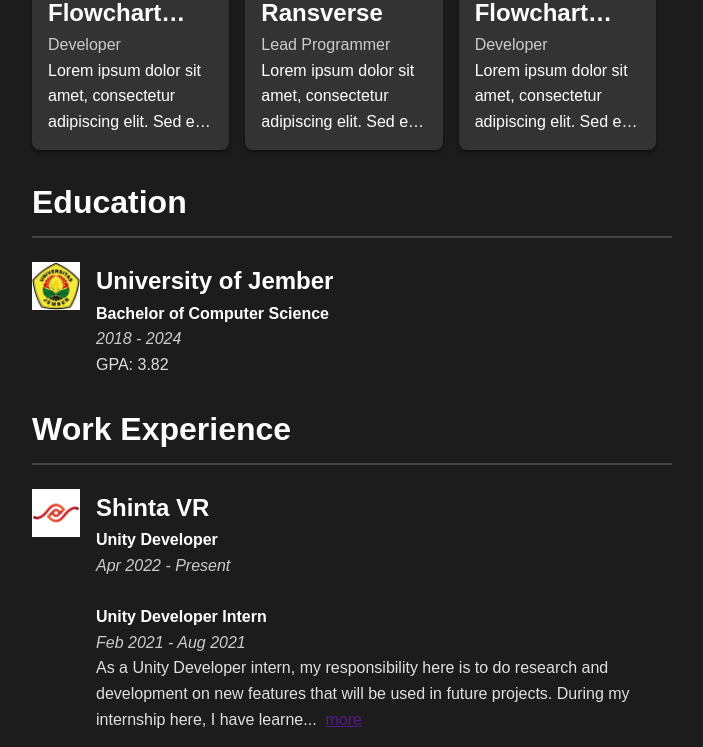
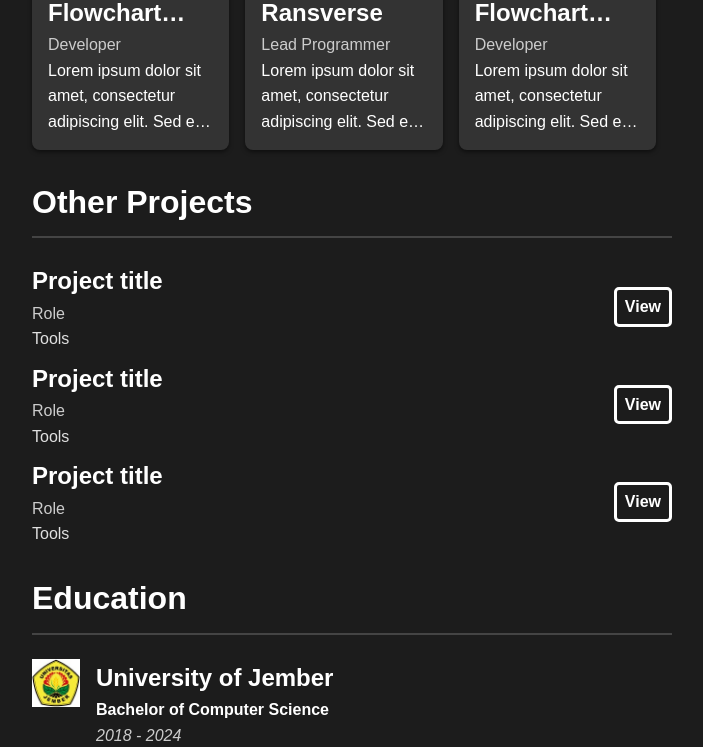
Before and after one commit to KucingMaboek/kucingmaboek.github.io, a website built with webpack: page index.html in a window 1280 px wide. Shown: the part 1274-2021 px from the top of the page, without its empty margins (288-991 px from the left). Built offline with nearby package versions, Linux system fonts and the light colour scheme.

Commit message:
add other project section

```diff
--- a/css/style.css
+++ b/css/style.css
@@ -231,6 +231,109 @@ h2 {
   -webkit-line-clamp: 3;
   line-clamp: 3;
   -webkit-box-orient: vertical;
+}
+
+/* Other Projects Section */
+.other-projects-list {
+  padding: 0;
+  /*margin-left: auto;*/
+  /*margin-right: auto;*/
+  list-style-type: none;
+}
+
+.other-projects-item {
+  /*padding: 8px;*/
+  display: flex;
+  justify-content: space-between;
+  width: 100%;
+  margin: 0;
+  /*background: #333;*/
+  margin-bottom: 8px;
+}
+
+.other-projects-title {
+  font-size: 24px;
+  font-weight: bold;
+  color: #fff;
+  margin: 0;
+  overflow: hidden;
+  text-overflow: ellipsis;
+  display: -webkit-box;
+  -webkit-line-clamp: 1;
+  line-clamp: 1;
+  -webkit-box-orient: vertical;
+}
+
+.other-projects-role {
+  color: #ccc;
+  margin: 0;
+  overflow: hidden;
+  text-overflow: ellipsis;
+  display: -webkit-box;
+  -webkit-line-clamp: 1;
+  line-clamp: 1;
+  -webkit-box-orient: vertical;
+}
+
+.other-projects-tools {
+  margin: 0;
+  overflow: hidden;
+  text-overflow: ellipsis;
+  display: -webkit-box;
+  -webkit-line-clamp: 1;
+  line-clamp: 1;
+  -webkit-box-orient: vertical;
+}
+
+.other-projects-button-container {
+  /*width: 128px;*/
+  display: flex;
+  align-items: center;
+  justify-content: right;
+  /*background-color: blue;*/
+}
+
+.other-project-view-project {
+  color: white;
+  padding: 4px 8px 4px 8px;
+  text-align: center;
+  font-size: 16px;
+  font-weight: 700;
+  text-decoration: none;
+  border: 3px solid white;
+  border-radius: 5px;
+}
+
+.other-project-view-project:hover {
+  background-color: white;
+  color: black;
+  transition: color 0.3s ease;
+}
+
+.show-more-button-container {
+  width: 100%;
+  height: 64px;
+  display: flex;
+  align-items: center;
+  justify-content: center;
+  /*background-color: blue;*/
+}
+
+.show-more-button {
+  color: white;
+  padding: 4px 8px 4px 8px;
+  text-align: center;
+  font-size: 16px;
+  font-weight: 700;
+  text-decoration: none;
+  border: 3px solid white;
+  border-radius: 5px;
+}
+
+.show-more-button:hover {
+  background-color: white;
+  color: black;
+  transition: color 0.3s ease;
 }
 
 /* Education Section */
--- a/index.html
+++ b/index.html
@@ -203,6 +203,51 @@
     </div>
   </div>
 </section>
+<section id="other-projects">
+  <div class="container">
+    <h2>Other Projects</h2>
+    <div>
+      <ul class="other-projects-list">
+        <li class="other-projects-item">
+          <div class="other-projects-info">
+            <h3 class="other-projects-title">Project title</h3>
+            <p class="other-projects-role">Role</p>
+            <p class="other-projects-tools">Tools</p>
+          </div>
+          <div class="other-projects-button-container">
+            <a href="under_construction.html" target="_blank"
+                class="other-project-view-project">View</a>
+          </div>
+        </li>
+        <li class="other-projects-item">
+          <div class="other-projects-info">
+            <h3 class="other-projects-title">Project title</h3>
+            <p class="other-projects-role">Role</p>
+            <p class="other-projects-tools">Tools</p>
+          </div>
+          <div class="other-projects-button-container">
+            <a href="under_construction.html" target="_blank"
+               class="other-project-view-project">View</a>
+          </div>
+        </li>
+        <li class="other-projects-item">
+          <div class="other-projects-info">
+            <h3 class="other-projects-title">Project title</h3>
+            <p class="other-projects-role">Role</p>
+            <p class="other-projects-tools">Tools</p>
+          </div>
+          <div class="other-projects-button-container">
+            <a href="under_construction.html" target="_blank"
+               class="other-project-view-project">View</a>
+          </div>
+        </li>
+      </ul>
+    </div>
+<!--    <div class="show-more-button-container">-->
+<!--      <a class="show-more-button">Show More</a>-->
+<!--    </div>-->
+  </div>
+</section>
 <section id="education">
   <div class="container">
     <h2>Education</h2>
```
